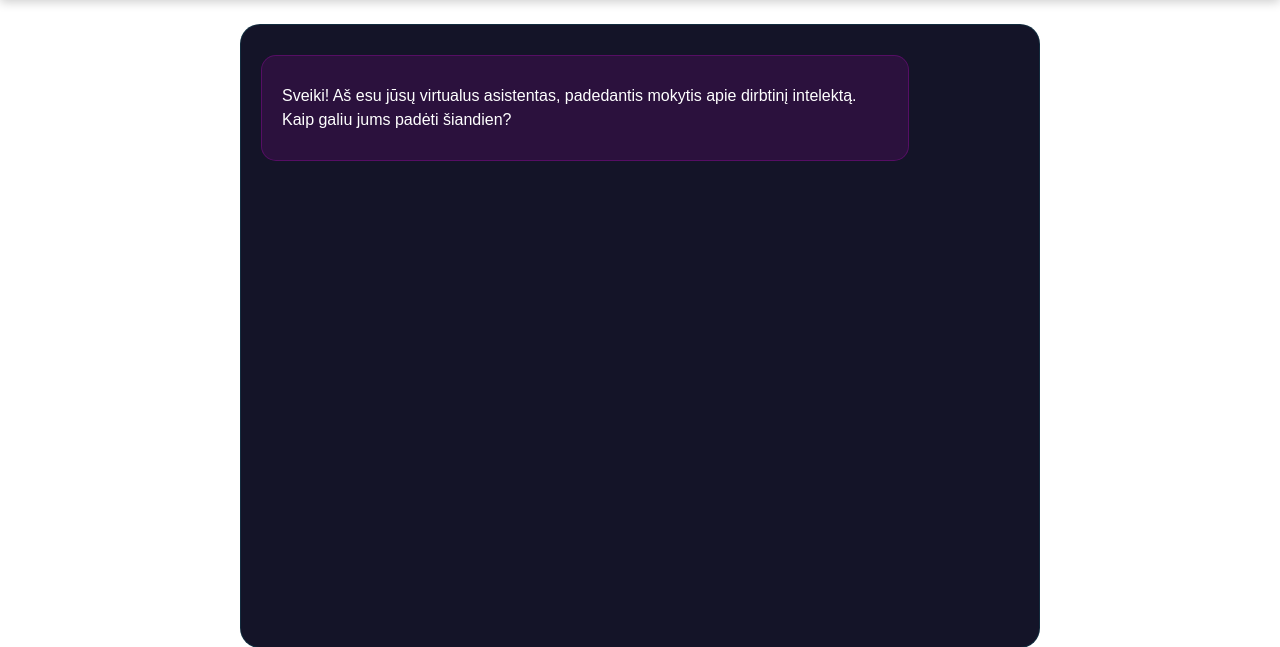
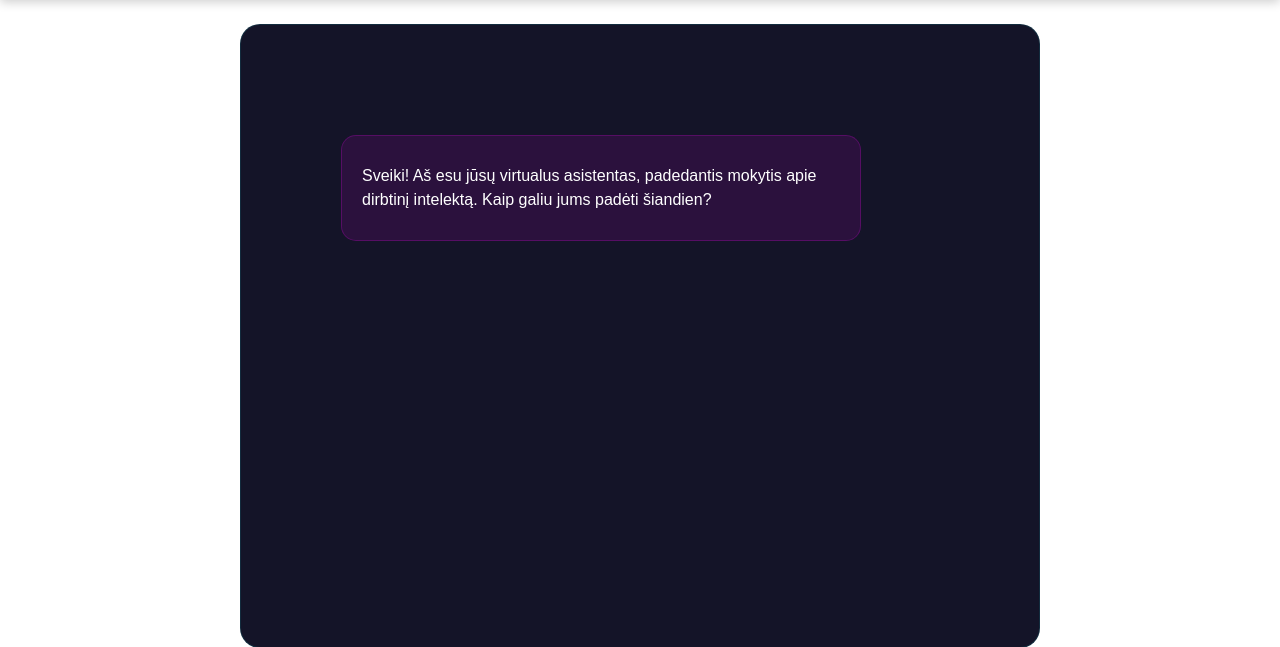
Before and after one commit to tikserziku/Visaginas360_AI_chat, a Flask app: page / in a window 1280 px wide. Shown: the part 56-703 px from the top of the page. Run offline with Flask 2, Linux system fonts and the light colour scheme.

Commit message:
Update styles.css

```diff
--- a/static/styles.css
+++ b/static/styles.css
@@ -72,7 +72,7 @@ body {
 #chat-messages {
   flex: 1;
   overflow-y: auto;
-  padding: 20px;
+  padding: 100px;
   background: var(--chat-bg);
   border-radius: var(--border-radius);
   margin-bottom: 10px;
```
